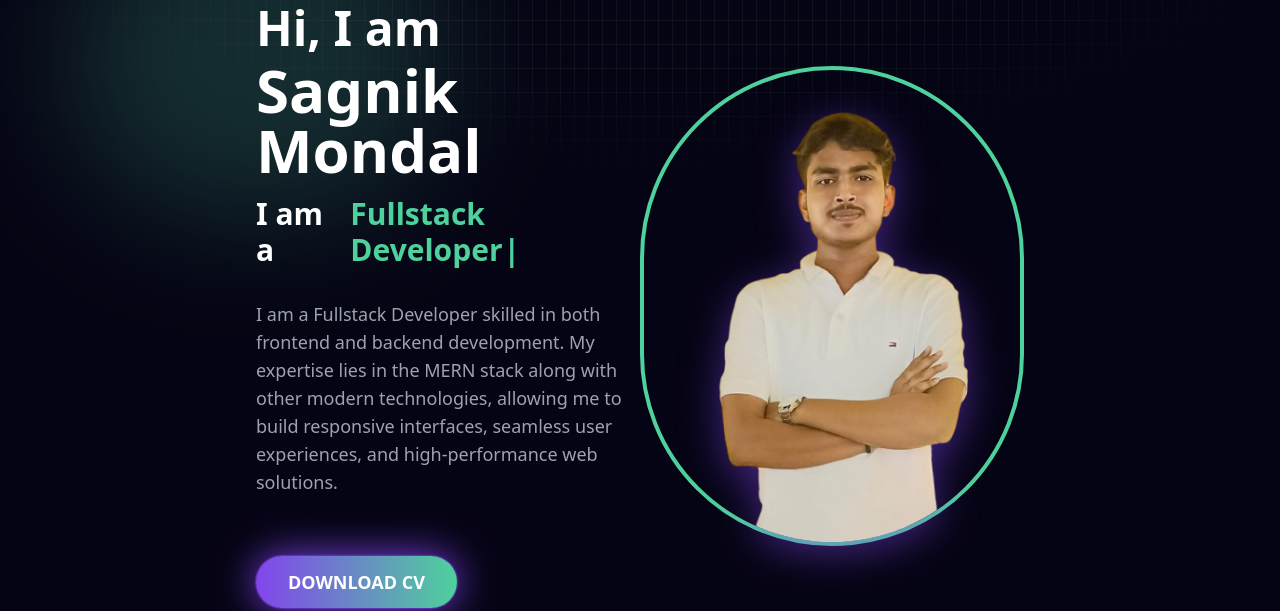
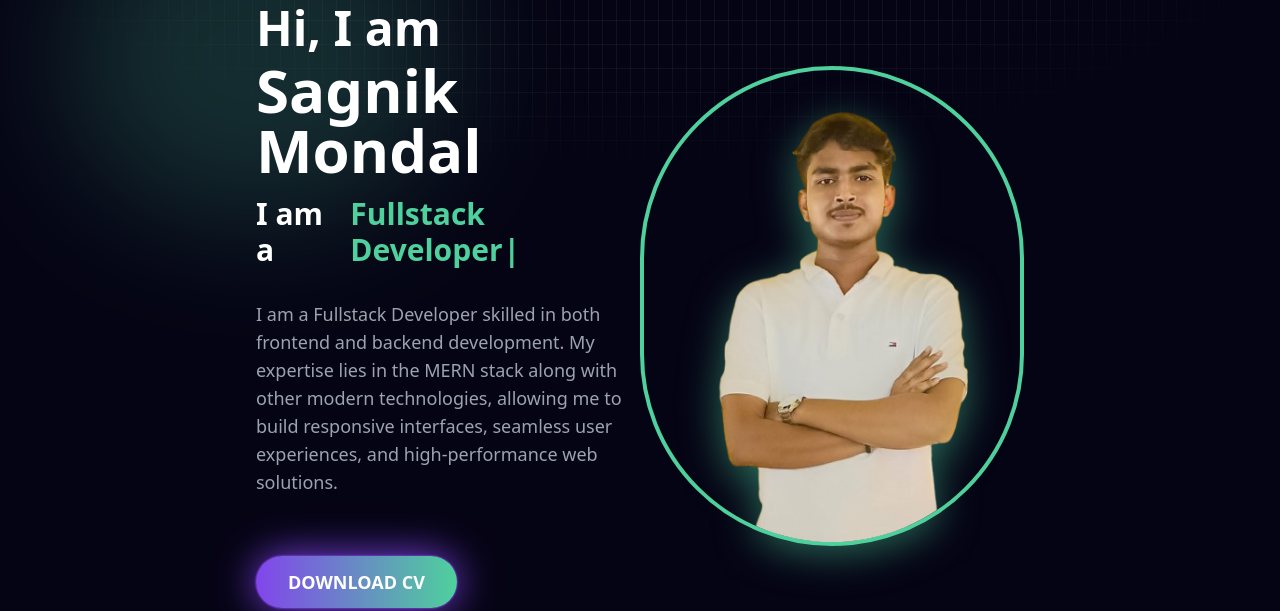
Before and after one commit to SAgNik-MonDA/Portfolio, a React (Vite) app: page / in a window 1280 px wide. Shown: the part 220-831 px from the top of the page. Built offline with nearby package versions, Linux system fonts and the light colour scheme.

Commit message:
add file & modify 23

```diff
--- a/src/Components/About/About.jsx
+++ b/src/Components/About/About.jsx
@@ -52,7 +52,7 @@ const About = () => {
       {/* right side */}
             <div className="md:w-1/2 flex justify-center md:justify-end">
              <Tilt
-            className="w-48 h-48 sm:w-64 sm:h-64 md:w-[30rem] md:h-[30rem] border-4 border-[#4ed19c] rounded-full"
+            className="w-48 h-48 sm:w-64 sm:h-64 md:w-[30rem] md:h-[30rem] border-4 border-[rgb(78,209,156)] rounded-full"
             tiltMaxAngleX={20}
             tiltMaxAngleY={20}
             perspective={1000}
@@ -63,7 +63,7 @@ const About = () => {
             <img
               src={ProfileImage}
               alt="Tarun Kaushik"
-              className="w-full h-full rounded-full object-cover drop-shadow-[0_10px_20px_rgba(130,69,236,0.5)]"
+              className="w-full h-full rounded-full object-cover drop-shadow-[0_10px_20px_rgba(78,209,156,0.5)]"
             />
           </Tilt>
             </div>
```
